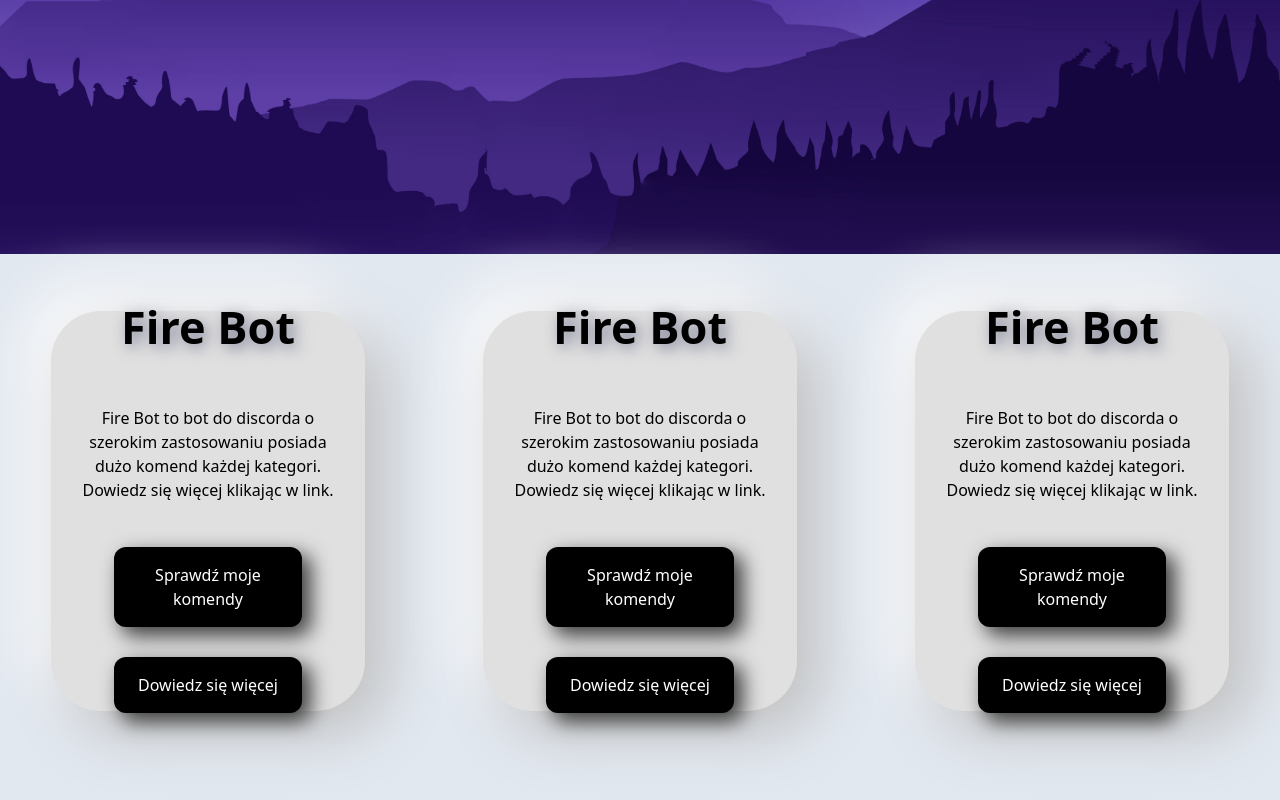
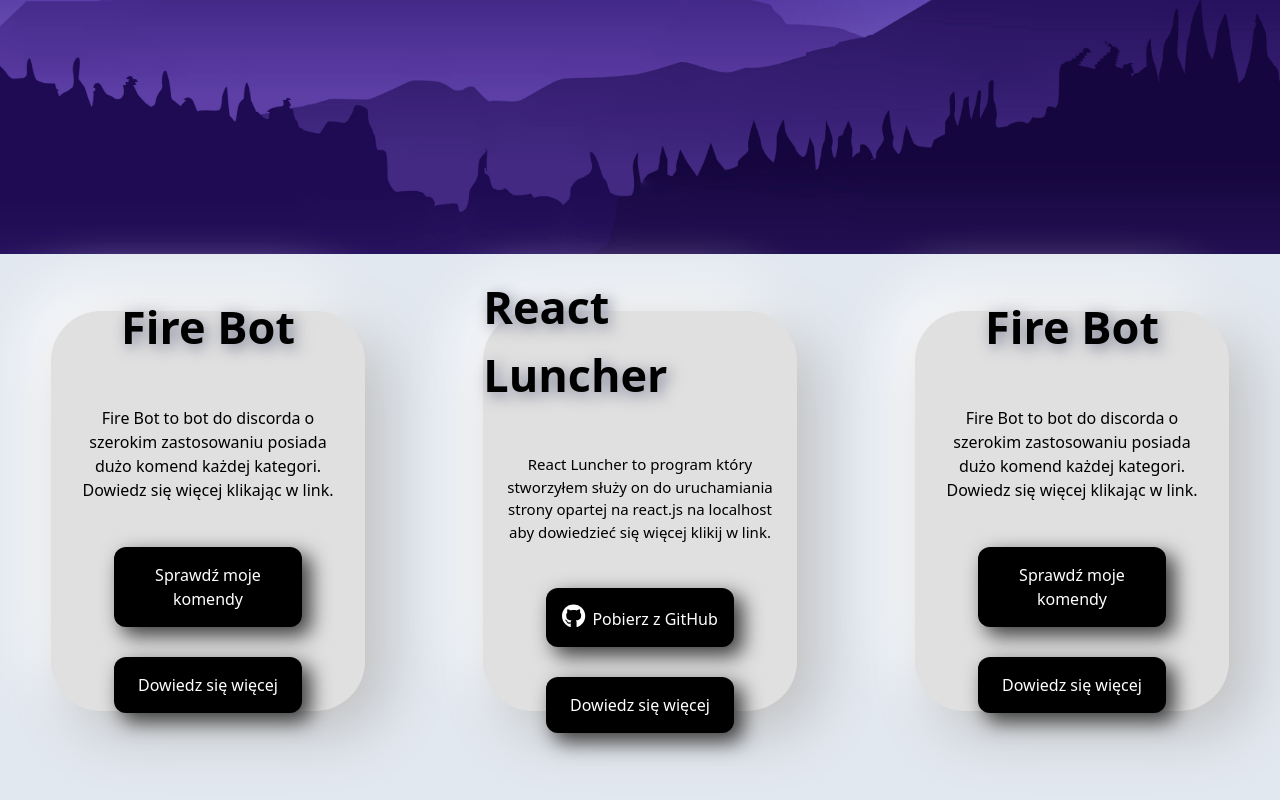
Before and after one commit to itork-glitch/React-Portfolio, a React (Vite) app: page / in a window 1280 px wide. Shown: the part 546-1346 px from the top of the page. Built offline with nearby package versions, Linux system fonts and the light colour scheme.

Commit message:
projects 3.6/5

```diff
--- a/src/App.jsx
+++ b/src/App.jsx
@@ -1,6 +1,6 @@
 import React from 'react';
 import './App.css';
-import { Commands, FireBot, Home } from './pages';
+import { Commands, FireBot, Home, Luncher } from './pages';
 import { Routes, Route } from 'react-router-dom';
 
 function App() {
@@ -10,6 +10,7 @@
         <Route path="/" element={<Home />} />
         <Route path="commands" element={<Commands />} />
         <Route path="fire" element={<FireBot />} />
+        <Route path="luncher" element={<Luncher />} />
       </Routes>
     </div>
   );
--- a/src/components/NavBar.jsx
+++ b/src/components/NavBar.jsx
@@ -71,7 +71,7 @@
           <li className="transition duration-300 ease-out hover:text-cyan-600">
             <span
               onClick={scrollToHome}
-              className={`${theme === 'dark' ? 'darkspan' : ''}`}
+              className={`${theme === 'dark' ? 'darkspan' : 'lightspan'}`}
             >
               Strona Główna
             </span>
@@ -79,7 +79,7 @@
           <li className="mb-[4px] ease-in-out duration-300 hover:text-cyan-600">
             <span
               onClick={scrollToProjects}
-              className={`${theme === 'dark' ? 'darkspan' : ''}`}
+              className={`${theme === 'dark' ? 'darkspan' : 'lightspan'}`}
             >
               Projekty
             </span>
@@ -87,7 +87,7 @@
           <li className="transition duration-300 ease-out hover:text-cyan-600">
             <span
               onClick={scrollToSkills}
-              className={`${theme === 'dark' ? 'darkspan' : ''}`}
+              className={`${theme === 'dark' ? 'darkspan' : 'lightspan'}`}
             >
               Umiejętości
             </span>
--- a/src/components/projects.jsx
+++ b/src/components/projects.jsx
@@ -1,6 +1,7 @@
 import React from 'react';
 import '../styles/projects.css';
 import { Link } from 'react-router-dom';
+import { FontAwesomeIcon } from '@fortawesome/react-fontawesome';
 
 export const Projects = ({ theme }) => {
   return (
@@ -54,24 +55,30 @@
                   theme === 'dark' ? '' : 'title'
                 }`}
               >
-                Fire Bot
+                React Luncher
               </h1>
             </div>
             <div className="description flex flex-col justify-center">
               <p
-                className={`text-center px-5 text-md mb-[45px] ${
+                className={`text-center px-5 text-[15px] mb-[45px] ${
                   theme === 'dark' ? 'darkp' : ''
                 } `}
               >
-                Fire Bot to bot do discorda o szerokim zastosowaniu posiada dużo
-                komend każdej kategori. <br /> Dowiedz się więcej klikając w
-                link.
+                React Luncher to program który stworzyłem służy on do
+                uruchamiania strony opartej na react.js na localhost <br />
+                aby dowiedzieć się więcej klikij w link.
               </p>
               <button className="mb-[30px] p-4 rounded-xl text-white bg-black w-[60%] self-center hover:scale-110 lg:hover:w-[70%] transition-all duration-300 ease-out btn-shadow">
-                <Link to="/commands">Sprawdź moje komendy</Link>
+                <a href="https://github.com/itork-glitch/React-Luncher">
+                  <FontAwesomeIcon
+                    icon="fa-brands fa-github"
+                    className="mr-[7px] text-2xl"
+                  />
+                  Pobierz z GitHub
+                </a>
               </button>
               <button className="p-4 rounded-xl text-white bg-black w-[80%] md:w-[60%] self-center hover:scale-110 lg:hover:w-[70%] transition-all duration-300 ease-out btn-shadow">
-                <Link to="/fire">Dowiedz się więcej</Link>
+                <Link to="/luncher">Dowiedz się więcej</Link>
               </button>
             </div>
           </div>
--- a/src/global.css
+++ b/src/global.css
@@ -67,6 +67,10 @@
   cursor: pointer;
 }
 
+.lightspan {
+  cursor: pointer;
+}
+
 .darkp {
   color: #fff;
 }
--- a/src/pages/index.js
+++ b/src/pages/index.js
@@ -1,5 +1,6 @@
 import { Commands } from './commands';
 import { FireBot } from './FireBot';
 import { Home } from './home';
+import { Luncher } from './luncher';
 
-export { Commands, Home, FireBot };
+export { Commands, Home, FireBot, Luncher };
--- /dev/null
+++ b/src/pages/luncher.jsx
@@ -0,0 +1,9 @@
+import React from 'react';
+
+export const Luncher = () => {
+  return (
+    <div>
+      <h1>LUN</h1>
+    </div>
+  );
+};
```
